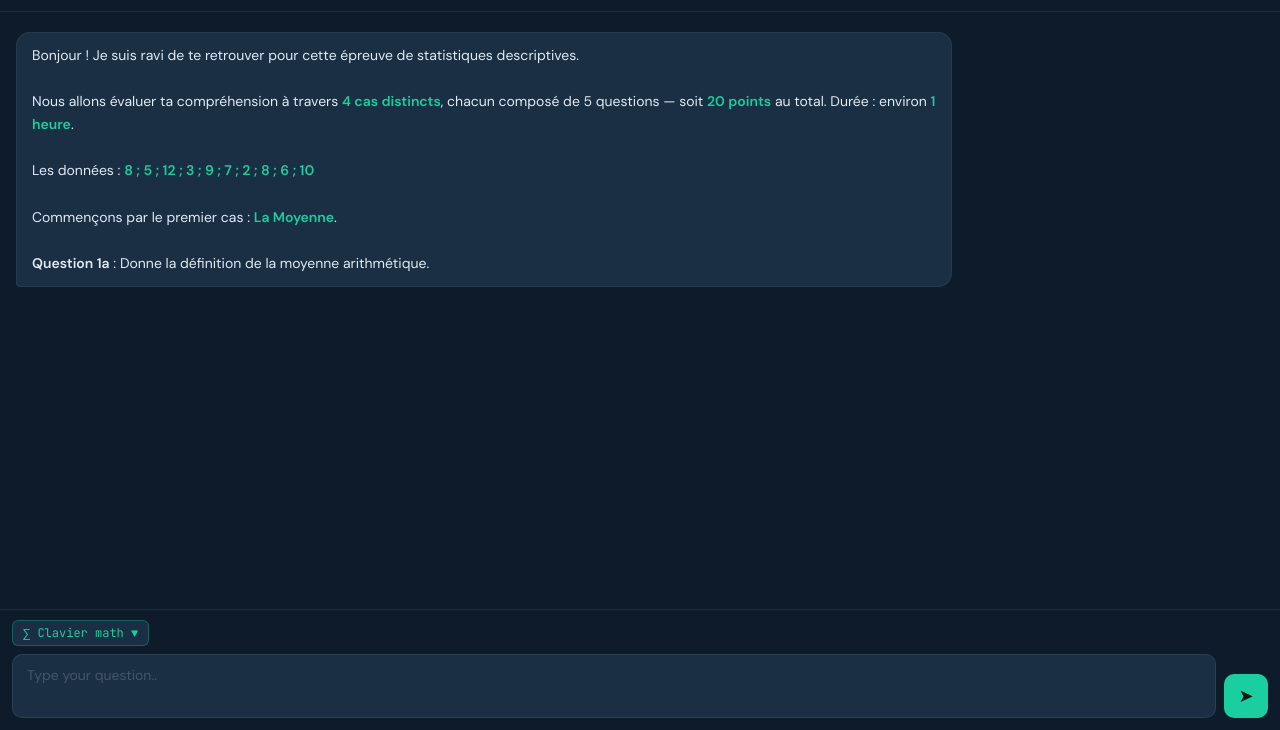
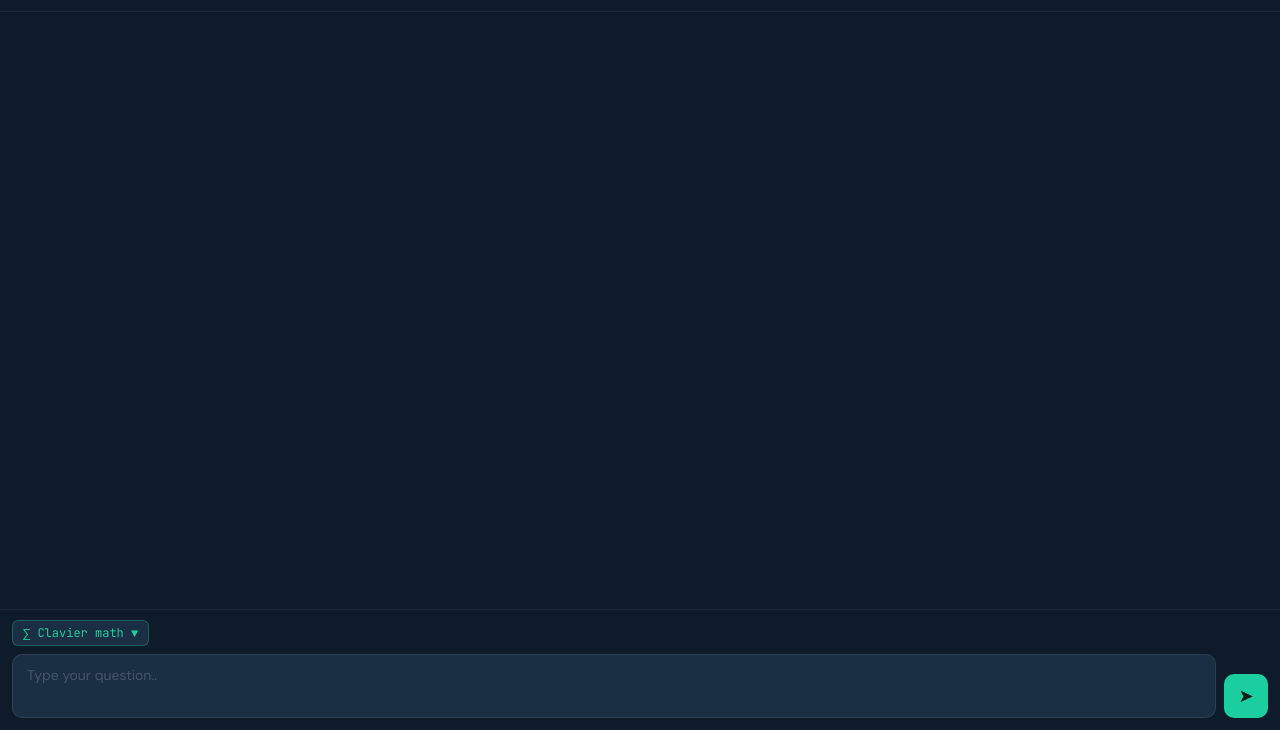
Before and after one commit to zidane2202/chat-stats3, a plain HTML site: page index.html in a window 1280 px wide. Shown: the part 70-800 px from the top of the page. Drawn offline with Linux system fonts and the light colour scheme.

Commit message:
Refactor HTML structure and remove old messages

```diff
--- a/index.html
+++ b/index.html
@@ -196,6 +196,7 @@ html, body {
 <body>
 <div id="app">
 
+  <!-- HEADER -->
   <div id="header">
     <div id="header-left">
       <h1><span class="dot"></span>Hi there! 👋</h1>
@@ -204,16 +205,11 @@ html, body {
     <div id="timer">60:00</div>
   </div>
 
+  <!-- MESSAGES -->
   <div id="messages">
-    <div class="msg bot">
-      Bonjour ! Je suis ravi de te retrouver pour cette épreuve de statistiques descriptives.<br><br>
-      Nous allons évaluer ta compréhension à travers <strong style="color:#1ACEA0">4 cas distincts</strong>, chacun composé de 5 questions — soit <strong style="color:#1ACEA0">20 points</strong> au total. Durée : environ <strong style="color:#1ACEA0">1 heure</strong>.<br><br>
-      Les données : <strong style="color:#1ACEA0">8 ; 5 ; 12 ; 3 ; 9 ; 7 ; 2 ; 8 ; 6 ; 10</strong><br><br>
-      Commençons par le premier cas : <strong style="color:#1ACEA0">La Moyenne</strong>.<br><br>
-      <strong>Question 1a</strong> : Donne la définition de la moyenne arithmétique.
-    </div>
   </div>
 
+  <!-- CLAVIER MATH -->
   <div id="math-bar">
     <div class="kbd-sections">
 
@@ -380,6 +376,7 @@ html, body {
     </div>
   </div>
 
+  <!-- INPUT ZONE -->
   <div id="input-zone">
     <button id="kbd-toggle" onclick="toggleKbd()">∑ Clavier math ▼</button>
     <div id="input-row">
```
